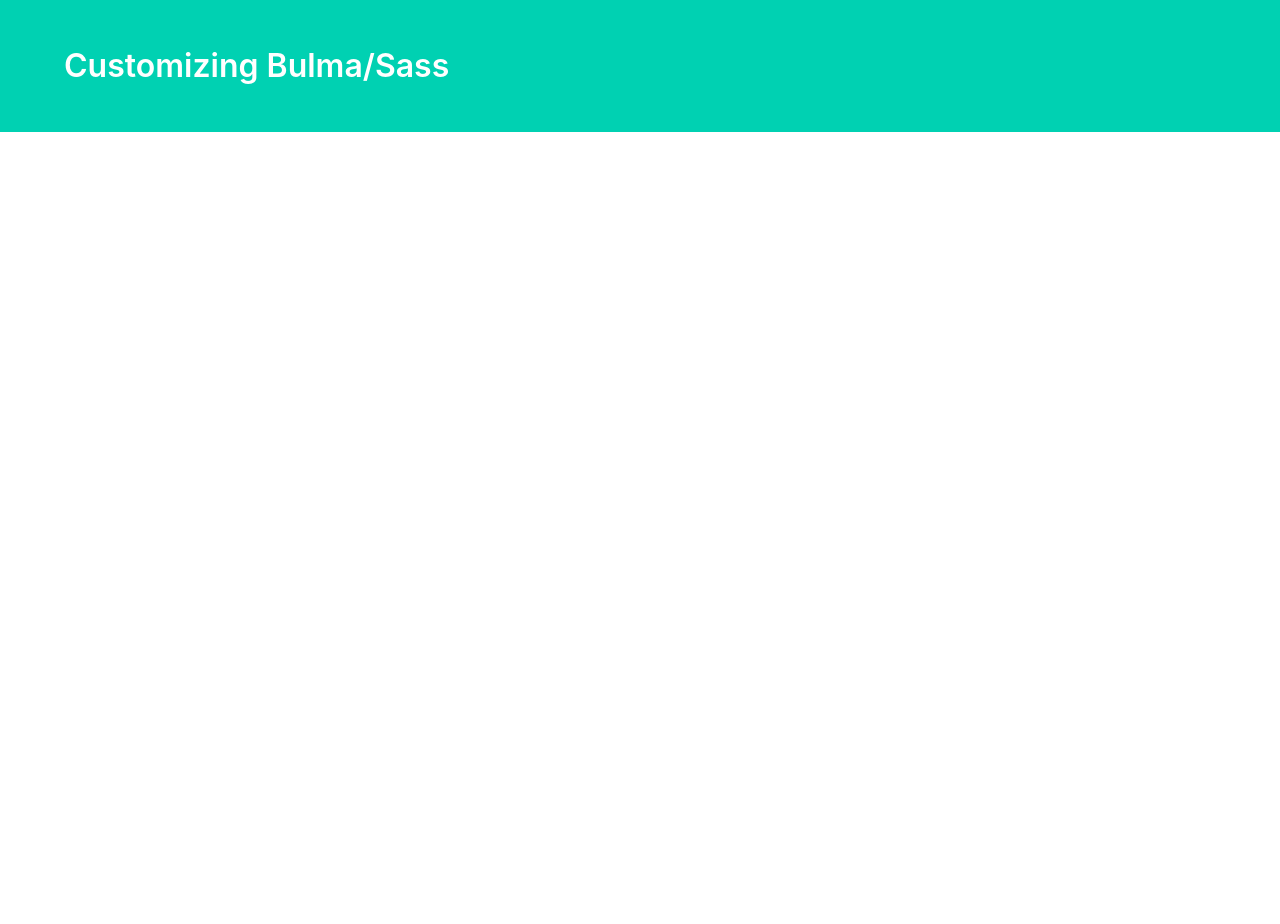
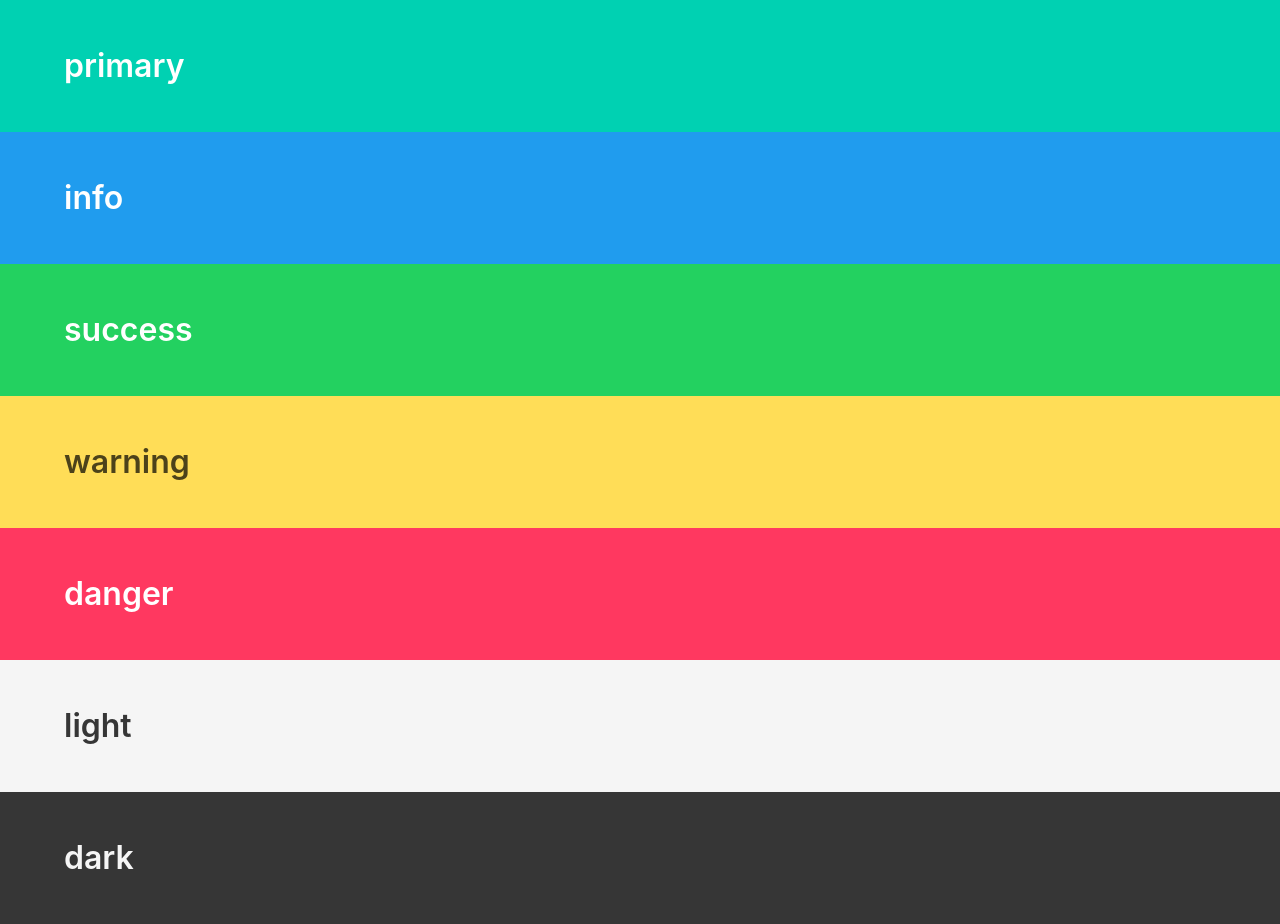
Before and after one commit to cgradwohl/custom-bulma, a website: page index.html in a window 1280 px wide. Before the commit the page ends 800 px from the top, so only its background shows below. Drawn offline with Linux system fonts and the light colour scheme.

Commit message:
updates scripts

```diff
--- a/gulpfile.js
+++ b/gulpfile.js
@@ -7,7 +7,7 @@
 const package = require('./package.json');
 
 gulp.task('styles', () => {
-  return gulp.src('./main.css')
+  return gulp.src('./styles/main.css')
     // Auto-prefix css styles for cross browser compatibility
     .pipe(postcss([ autoprefixer() ]))
     // Minify the file
--- a/index.html
+++ b/index.html
@@ -12,10 +12,70 @@
     <div class="hero-body">
       <div class="container">
         <h1 class="title">
-          Customizing Bulma/Sass
+          primary
         </h1>
       </div>
     </div>
   </section>
+
+  <section class="hero is-info">
+    <div class="hero-body">
+      <div class="container">
+        <h1 class="title">
+          info
+        </h1>
+      </div>
+    </div>
+  </section>
+
+  <section class="hero is-success">
+    <div class="hero-body">
+      <div class="container">
+        <h1 class="title text-strong">
+          success
+        </h1>
+      </div>
+    </div>
+  </section>
+
+  <section class="hero is-warning">
+    <div class="hero-body">
+      <div class="container">
+        <h1 class="title">
+          warning
+        </h1>
+      </div>
+    </div>
+  </section>
+
+  <section class="hero is-danger">
+    <div class="hero-body">
+      <div class="container">
+        <h1 class="title">
+          danger
+        </h1>
+      </div>
+    </div>
+  </section>
+
+  <section class="hero is-light">
+    <div class="hero-body">
+      <div class="container">
+        <h1 class="title">
+          light
+        </h1>
+      </div>
+    </div>
+  </section>
+
+  <section class="hero is-dark">
+      <div class="hero-body">
+        <div class="container">
+          <h1 class="title">
+            dark
+          </h1>
+        </div>
+      </div>
+    </section>
 </body>
 </html>
--- a/package.json
+++ b/package.json
@@ -7,7 +7,7 @@
   "license": "MIT",
   "scripts": {
     "dev": "sass main.scss styles/main.css --watch",
-    "build": "gulp clean; gulp styles"
+    "build": "gulp clean; sass main.scss styles/main.css; gulp styles"
   },
   "browserslist": [
     "defaults"
```
Also changed, not shown: 2 other files.
